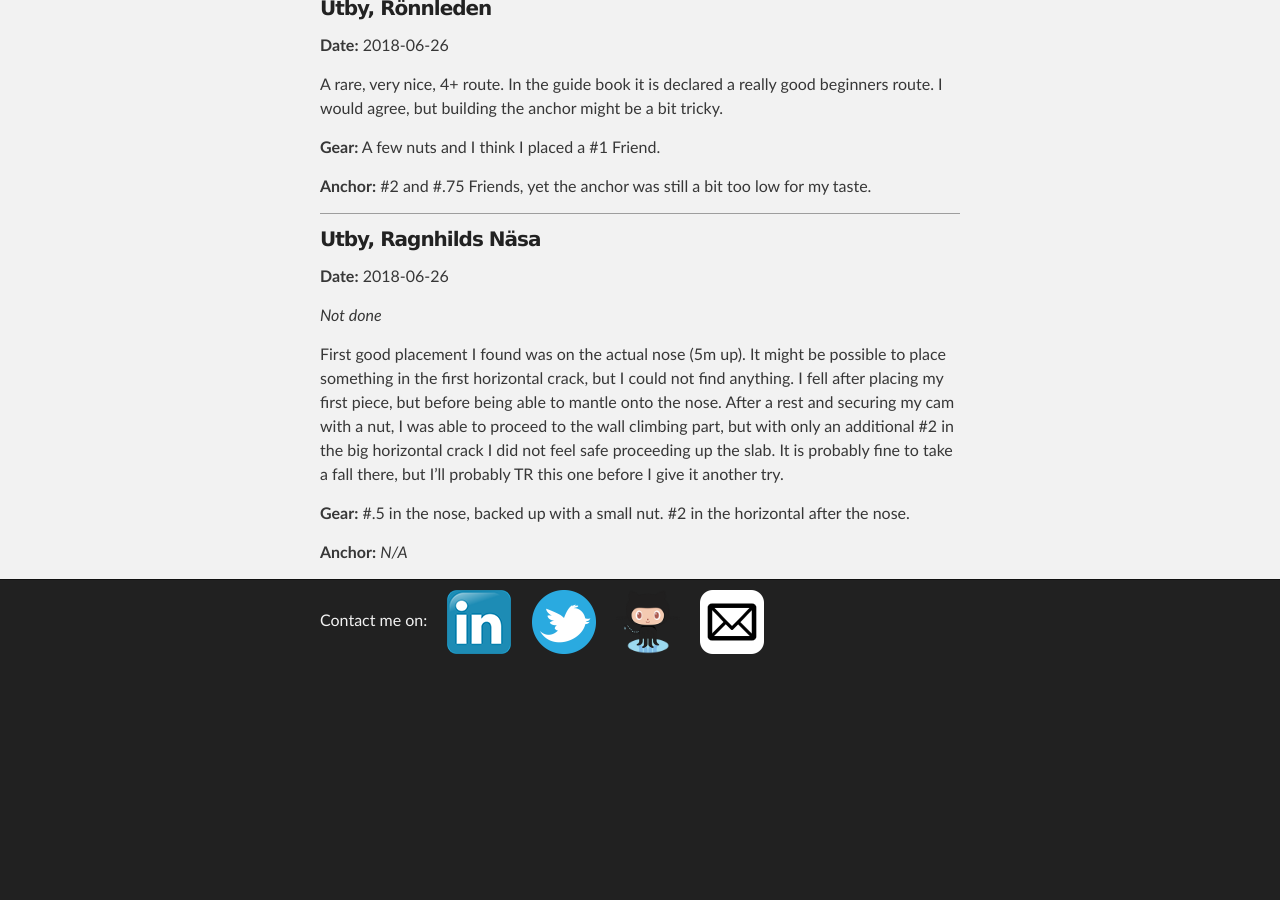
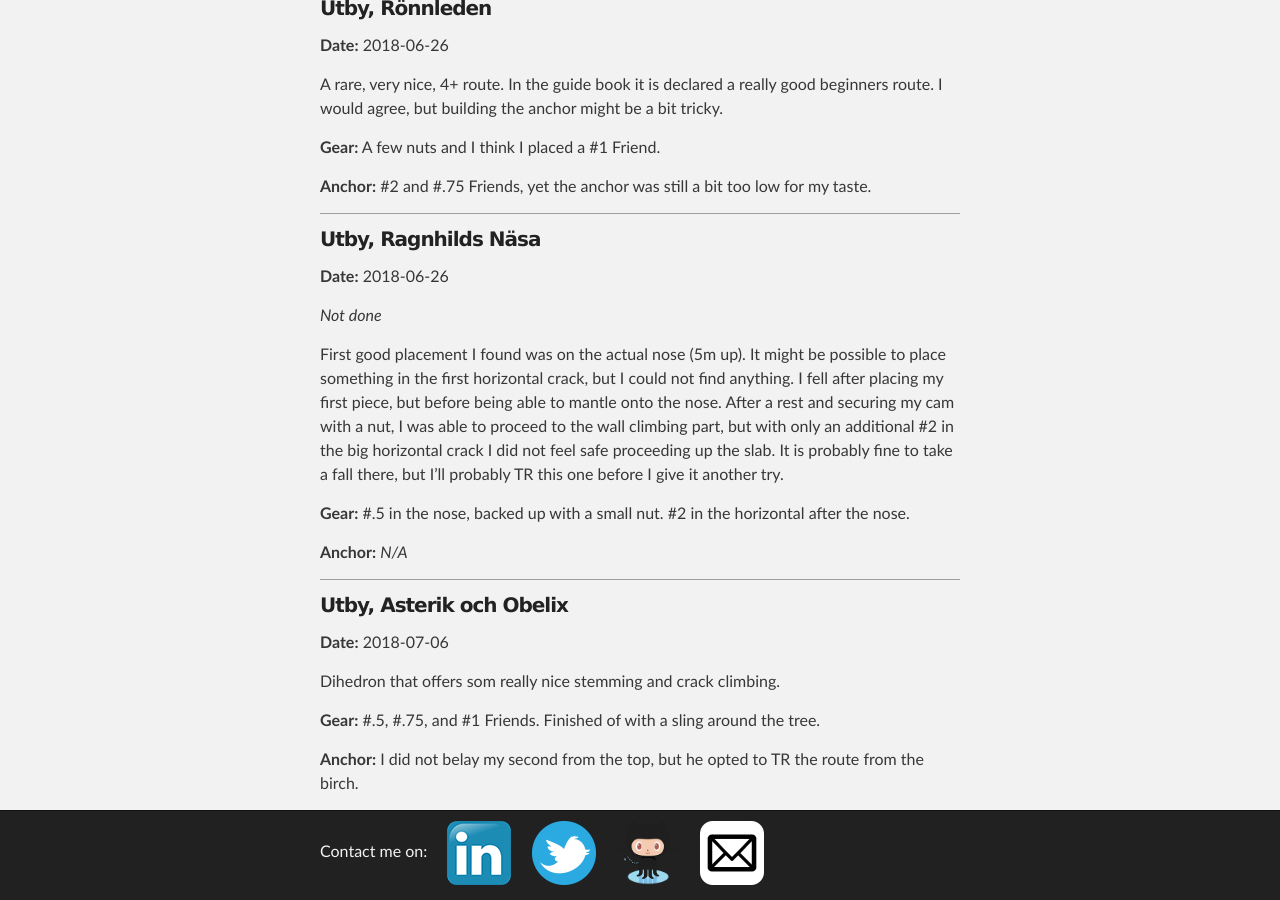
Before and after one commit to ErikThorsell/erikthorsell.github.io, a Jekyll site: the page built from ticklist.md, in a window 1280 px wide and 900 px high, scrolled down 2417 px. Built offline with Jekyll 4.4.1, drawn with Linux system fonts in a browser that asks for light colours; our own code applies the rules of GitHub Pages for plain Markdown files; before the commit the page ends 3086 px from its top, so only the background shows below that; grey boxes are pictures that could not be loaded.

Commit message:
Update ticklist

```diff
--- a/ticklist.md
+++ b/ticklist.md
@@ -160,3 +160,17 @@ give it another try.
 after the nose.
 
 **Anchor:** *N/A*
+
+---
+
+### Utby,  Asterik och Obelix ###
+
+**Date:** 2018-07-06
+
+Dihedron that offers som really nice stemming and crack climbing.
+
+**Gear:** \#.5, \#.75, and \#1 Friends. Finished of with a sling around the
+tree.
+
+**Anchor:** I did not belay my second from the top, but he opted to TR the route
+from the birch.
```
